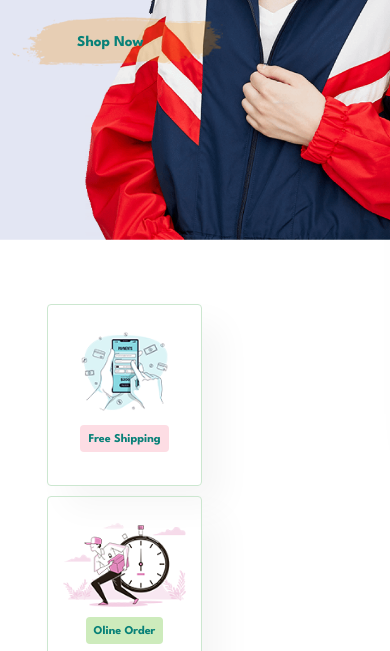
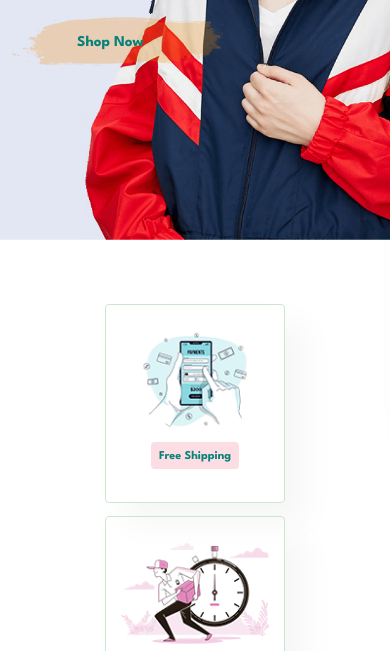
Before and after one commit to Youssef-Gharib/E-Commerce, a plain HTML site: page index.html in a window 390 px wide. Shown: the part 422-1073 px from the top of the page. Drawn offline with Linux system fonts and the light colour scheme; a web font is replaced by a local one.

Commit message:
update feature in mobile

```diff
--- a/index.html
+++ b/index.html
@@ -49,8 +49,8 @@
   </section>
 
   <section id="features" class="mb-5">
-    <div class="container d-flex justify-content-between align-items-center flex-wrap pt-5">
-      <div class="fe-box ">
+    <div class="container d-flex justify-content-between align-items-center flex-wrap pt-5 ">
+      <div class="fe-box mx-sm-auto ">
         <img src="img/features/f1.png" alt="">
         <h6>Free Shipping</h6>
       </div>
--- a/mobil.css
+++ b/mobil.css
@@ -175,8 +175,8 @@
       font-size: 30px;
   }
   #features .fe-box {
-      width: 155px;
-      margin: 0 0 10px 15px ;
+
+      margin: 0 auto 13px ;
   }
   .product1 .pro {
       width: 100%;
--- a/style.css
+++ b/style.css
@@ -25,7 +25,7 @@ h6{
     font-weight: 700;
     font-size: 12px;
 }
-p{f
+p{
     font-size: 16px;
     color: #7d7d89;
     margin: 0 0 20px ;
```
